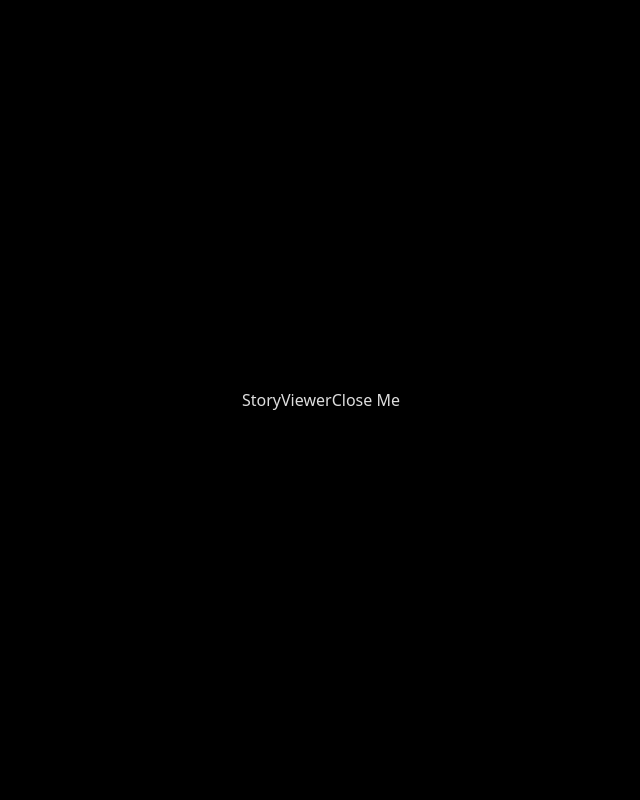
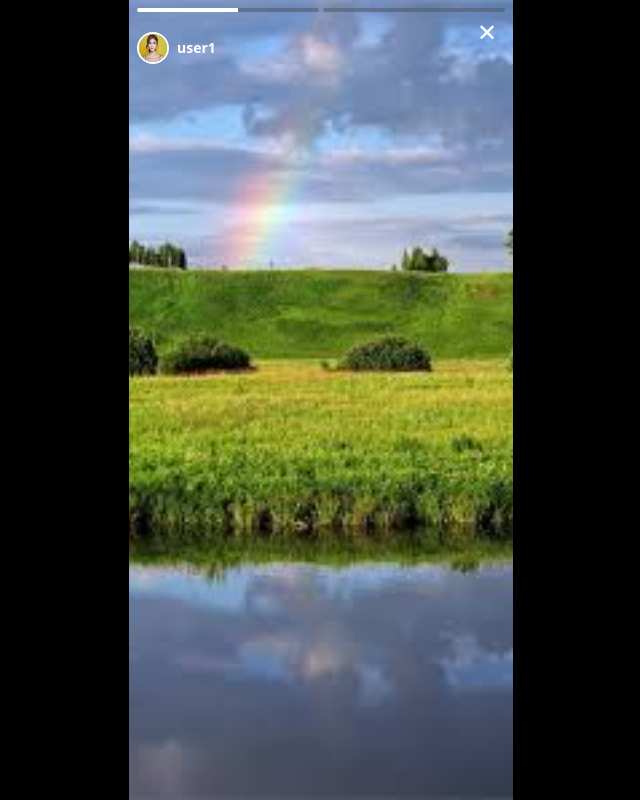
Before and after one commit to fabcodingzest/insta-stories, a React (Vite) app: page / in a window 1280 px wide. Both pictures are taken after a click on the element "user1". Shown: the whole page, without its empty margins (319-959 px from the left). Built offline with nearby package versions, Linux system fonts and the light colour scheme.

Commit message:
storyview working with stories

```diff
--- a/src/App.tsx
+++ b/src/App.tsx
@@ -5,21 +5,37 @@ import StoryViewer from "./components/StoryViewer";
 import { storyData } from "./constants/user";
 
 function App() {
-  const [showStories, setShowStories] = useState(false);
+  const [showStoryView, setShowStoryView] = useState(false);
+  const [startUserIndex, setStartUserIndex] = useState(0);
 
   // Filtering users with stories
   const usersWithStories = storyData.users.filter((user) => user.stories.length > 0);
 
-  const handleStoryClick = () => {
-    setShowStories(true);
+  const handleStoryClick = (clickedUserIndex: number) => {
+    const clickedUser = storyData.users[clickedUserIndex];
+    const indexInFilteredArray = usersWithStories.findIndex((user) => user.id === clickedUser.id);
+    setStartUserIndex(indexInFilteredArray);
+    setShowStoryView(true);
+  };
+
+  const handleCloseStoryViewer = () => {
+    console.log("Closing story view");
+    setShowStoryView(false);
+    setStartUserIndex(0);
   };
 
   return (
     <div className="max-w-sm mx-auto border-x-2 border-x-black h-dvh">
       <h1 className="bg-gray-200 p-2 font-semibold text-xl text-black">Instagram Stories</h1>
-      <StoryList users={usersWithStories} openStories={handleStoryClick} />
+      <StoryList users={usersWithStories} handleStoryClick={handleStoryClick} />
 
-      {showStories && <StoryViewer users={usersWithStories} openStories={setShowStories} />}
+      {showStoryView && (
+        <StoryViewer
+          startUserIndex={startUserIndex}
+          users={usersWithStories}
+          onClose={handleCloseStoryViewer}
+        />
+      )}
     </div>
   );
 }
--- a/src/components/StoryItem.tsx
+++ b/src/components/StoryItem.tsx
@@ -2,13 +2,14 @@ import type { User } from "../constants/user";
 
 interface StoryItemType {
   data: User;
-  openStories: () => void;
+  handleStoryClick: (clickedUserIndex: number) => void;
+  index: number;
 }
 
-function StoryItem({ data, openStories }: StoryItemType) {
+function StoryItem({ data, handleStoryClick, index }: StoryItemType) {
   const { stories, username, avatar } = data;
   return (
-    <div className="flex-col justify-center items-center" onClick={openStories}>
+    <div className="flex-col justify-center items-center" onClick={() => handleStoryClick(index)}>
       <div
         className={`rounded-full w-22 overflow-hidden flex justify-center items-center transition-all duration-200 ${
           stories.length > 0 ? "border-4 border-pink-800" : "border-4 border-gray-500"
--- a/src/components/StoryList.tsx
+++ b/src/components/StoryList.tsx
@@ -2,15 +2,15 @@ import { type User } from "../constants/user";
 import StoryItem from "./StoryItem";
 
 interface StoryListProps {
-  openStories: () => void;
+  handleStoryClick: (clickedUserIndex: number) => void;
   users: User[];
 }
 
-function StoryList({ openStories, users }: StoryListProps) {
+function StoryList({ handleStoryClick, users }: StoryListProps) {
   return (
     <div className="flex gap-10 overflow-x-auto px-2 py-4 bg-white border-y-gray-400 border-y-2">
       {users?.map((item, i) => {
-        return <StoryItem key={i} data={item} openStories={openStories} />;
+        return <StoryItem key={i} index={i} data={item} handleStoryClick={handleStoryClick} />;
       })}
     </div>
   );
--- a/src/components/StoryViewer.tsx
+++ b/src/components/StoryViewer.tsx
@@ -1,22 +1,148 @@
-import { type Dispatch, type SetStateAction } from "react";
+import { useCallback, useEffect, useRef, useState } from "react";
 import type { User } from "../constants/user";
 
 interface StoryViewerProps {
-  openStories: Dispatch<SetStateAction<boolean>>;
+  onClose: () => void;
   users: User[];
+  startUserIndex: number;
 }
 
-function StoryViewer({ openStories }: StoryViewerProps) {
+const STORY_DURATION = 5000; // 5 second
+const PROGRESS_INTERVAL = 50;
+const progressIncrement = 100 / (STORY_DURATION / PROGRESS_INTERVAL);
+
+function StoryViewer({ users, startUserIndex, onClose }: StoryViewerProps) {
+  const [currentUserIndex, setCurrentUserIndex] = useState(startUserIndex);
+  const [currentStoryIndex, setCurrentStoryIndex] = useState(0);
+  const [progress, setProgress] = useState(0);
+  const [isLoading, setIsLoading] = useState(true);
+  const progressRef = useRef(0);
+
+  const currentUser = users[currentUserIndex];
+  const currentStory = currentUser?.stories[currentStoryIndex];
+  const totalStoriesInUser = currentUser?.stories.length || 0;
+
+  const goToNextUser = useCallback(() => {
+    if (currentUserIndex < users.length - 1) {
+      setCurrentUserIndex((prev) => prev + 1);
+      setCurrentStoryIndex(0);
+      setProgress(0);
+    }
+  }, [currentUserIndex, users.length]);
+
+  const goToPrevUser = useCallback(() => {
+    if (currentUserIndex > 0) {
+      const prevUserIndex = currentUserIndex - 1;
+      const prevUser = users[prevUserIndex];
+      setCurrentUserIndex(prevUserIndex);
+      setCurrentStoryIndex(prevUser.stories.length - 1);
+      setProgress(0);
+    }
+  }, [currentUserIndex, users]);
+
+  const goToNextStory = useCallback(() => {
+    if (currentStoryIndex < totalStoriesInUser - 1) {
+      setCurrentStoryIndex((prev) => prev + 1);
+      setProgress(0);
+    } else if (currentUserIndex < users.length - 1) {
+      goToNextUser();
+    } else {
+      // for last story of last user we close viewer
+      onClose();
+    }
+  }, [
+    currentStoryIndex,
+    totalStoriesInUser,
+    currentUserIndex,
+    users.length,
+    goToNextUser,
+    onClose,
+  ]);
+
+  const goToPreviousStory = useCallback(() => {
+    if (currentStoryIndex > 0) {
+      setCurrentStoryIndex((prev) => prev - 1);
+      setProgress(0);
+    } else {
+      goToPrevUser();
+    }
+  }, [currentStoryIndex, goToPrevUser]);
+
+  useEffect(() => {
+    if (isLoading) return;
+
+    const interval = setInterval(() => {
+      progressRef.current += progressIncrement;
+      setProgress(progressRef.current);
+
+      if (progressRef.current >= 100) {
+        clearInterval(interval);
+        goToNextStory();
+      }
+    }, PROGRESS_INTERVAL);
+
+    return () => clearInterval(interval);
+  }, [isLoading, currentStoryIndex, currentUserIndex, goToNextStory]);
+
+  useEffect(() => {
+    progressRef.current = 0;
+    // eslint-disable-next-line react-hooks/set-state-in-effect
+    setProgress(0);
+    setIsLoading(true);
+  }, [currentStoryIndex, currentUserIndex]);
+
   return (
-    <div
-      className="fixed inset-0 bg-black z-50 flex items-center justify-center transition-all duration-300 ease-out"
-      // style={{
-      //   transform: `scale(${scale})`,
-      //   opacity: scale,
-      // }}
-    >
-      StoryViewer
-      <button onClick={() => openStories(false)}>Close Me</button>
+    <div className="fixed inset-0 bg-black z-50">
+      <div className="relative h-full max-w-sm mx-auto bg-gray-900">
+        <button onClick={onClose} className="absolute top-4 right-4 z-50 text-white text-2xl">
+          ✕
+        </button>
+
+        <div className="absolute top-2 left-2 right-2 flex gap-1 z-40">
+          {currentUser.stories.map((_, index) => (
+            <div key={index} className="flex-1 h-1 bg-gray-600/50 rounded overflow-hidden">
+              <div
+                className="h-full bg-white transition-all duration-100"
+                style={{
+                  width:
+                    index < currentStoryIndex
+                      ? "100%"
+                      : index === currentStoryIndex
+                      ? `${progress}%`
+                      : "0%",
+                }}
+              />
+            </div>
+          ))}
+        </div>
+
+        <div className="absolute top-8 left-2 right-2 flex items-center gap-2 z-40">
+          <img
+            src={currentUser.avatar}
+            alt={currentUser.username}
+            className="w-8 h-8 rounded-full border-2 border-white select-none pointer-events-none"
+          />
+          <span className="text-white font-semibold text-sm">{currentUser.username}</span>
+        </div>
+
+        <div className="h-full flex w-full select-none">
+          <img
+            src={currentStory?.image}
+            alt="story"
+            className="h-full w-full object-cover"
+            onLoad={() => setIsLoading(false)}
+            onError={() => {
+              setIsLoading(false);
+              console.error("Failed to load story image");
+            }}
+          />
+        </div>
+        <div className="absolute inset-0 flex">
+          <div className="w-[40%] h-full cursor-pointer select-none" onClick={goToPreviousStory} />
+
+          <div className="w-[60%] h-full cursor-pointer select-none" onClick={goToNextStory} />
+        </div>
+      </div>
     </div>
   );
 }
```
